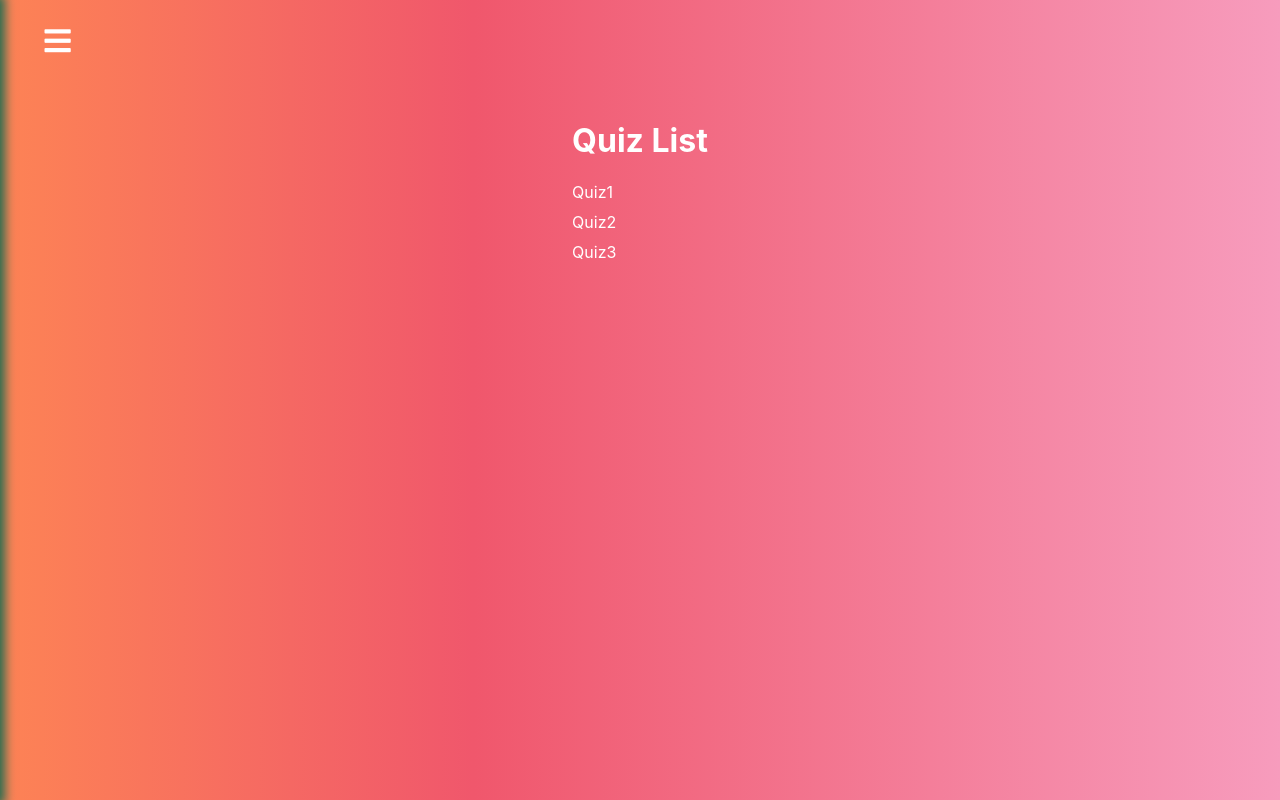
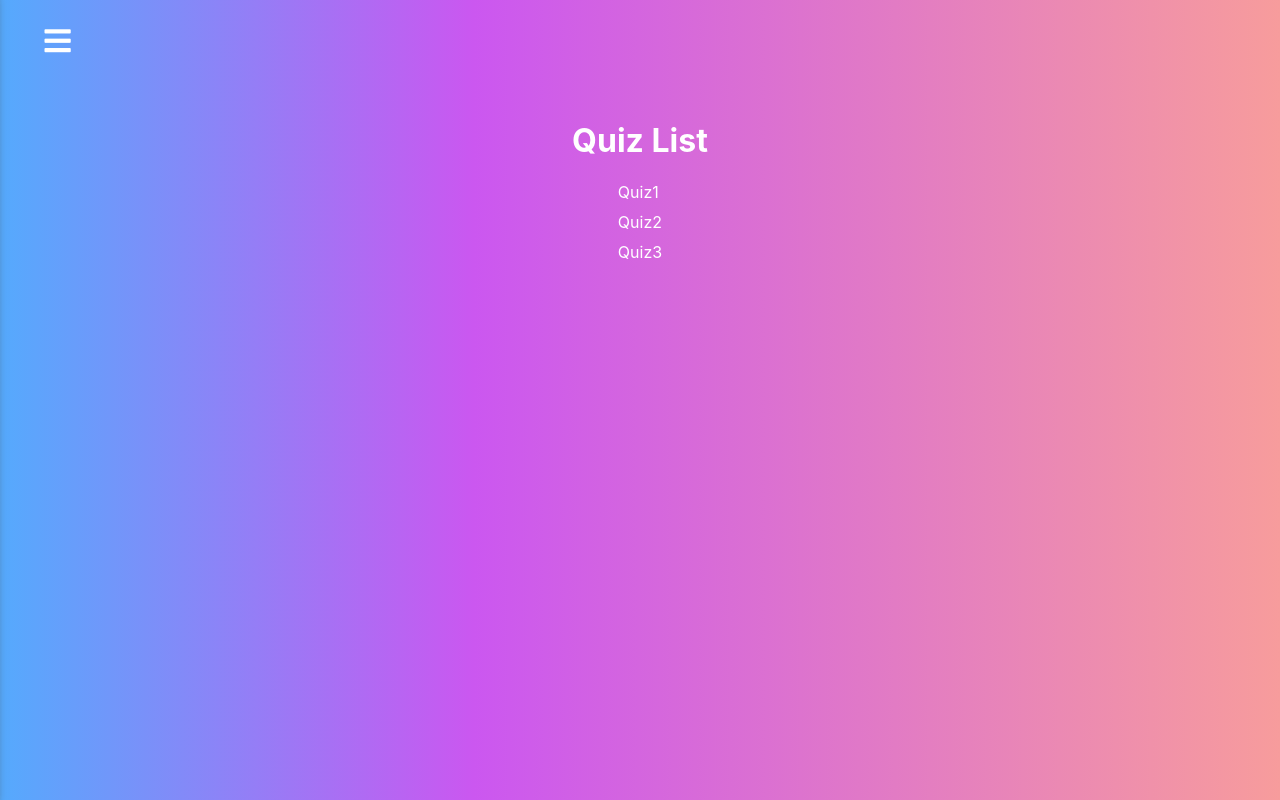
Before and after one commit to lili-legran/quiz, a React (Create React App) app: page / in a window 1280 px wide. Built offline with nearby package versions, Linux system fonts and the light colour scheme.

Commit message:
fix: styles

```diff
--- a/src/components/Navigation/Drawer/Drawer.scss
+++ b/src/components/Navigation/Drawer/Drawer.scss
@@ -4,9 +4,9 @@
   cursor: pointer;
   a {
     text-decoration: none;
-    color: #fff;
+    color: #565656;
     &:hover {
-      color: #565656;
+      color: #8c8c8c;
     }
   }
 }
--- a/src/components/Navigation/DrawersList/DrawersList.scss
+++ b/src/components/Navigation/DrawersList/DrawersList.scss
@@ -1,7 +1,7 @@
 .drawers-list {
   height: 100vh;
   width: 300px;
-  background: rgba(98, 226, 177, 0.94);
+  background: rgba(221, 221, 221, 0.94);
   z-index: 10;
   position: fixed;
   top: 0;
@@ -9,12 +9,12 @@
   box-sizing: border-box;
   list-style: none;
   margin: 0;
-  box-shadow: 0 0 10px 5px #216c4f;
+  box-shadow: 0 0 10px 5px rgba(77, 77, 77, 0.94);
   transition: all ease-in-out .4s;
   &.open {
     left: 0;
   }
   &.close {
-    left: -300px;
+    left: -310px;
   }
 }
--- a/src/containers/QuizAnswerList/QuizAnswerList.jsx
+++ b/src/containers/QuizAnswerList/QuizAnswerList.jsx
@@ -21,12 +21,10 @@ export default class QuizAnswerList extends React.Component {
   render() {
     return (
       <div className='quiz-answer-list'>
-        <div>
-          <h1>Quiz List</h1>
-          <ul>
-            {this.renderQuizes()}
-          </ul>
-        </div>
+        <h1>Quiz List</h1>
+        <ul>
+          {this.renderQuizes()}
+        </ul>
       </div>
     );
   }
--- a/src/containers/QuizAnswerList/QuizAnswerList.scss
+++ b/src/containers/QuizAnswerList/QuizAnswerList.scss
@@ -1,11 +1,12 @@
 .quiz-answer-list {
   display: flex;
-  justify-content: center;
+  flex-direction: column;
+  align-items: center;
   padding-top: 100px;
   flex-grow: 1;
   width: 100%;
   height: 100vh;
-  background: linear-gradient(90deg, #fd8355 0%, #f0576c 37%, #f79cbd 100%);
+  background: linear-gradient(90deg, #55aafd 0%, #cb57f0 37%, #f79c9c 100%);
   box-sizing: border-box;
   h1 {
     color: #fff;
```
